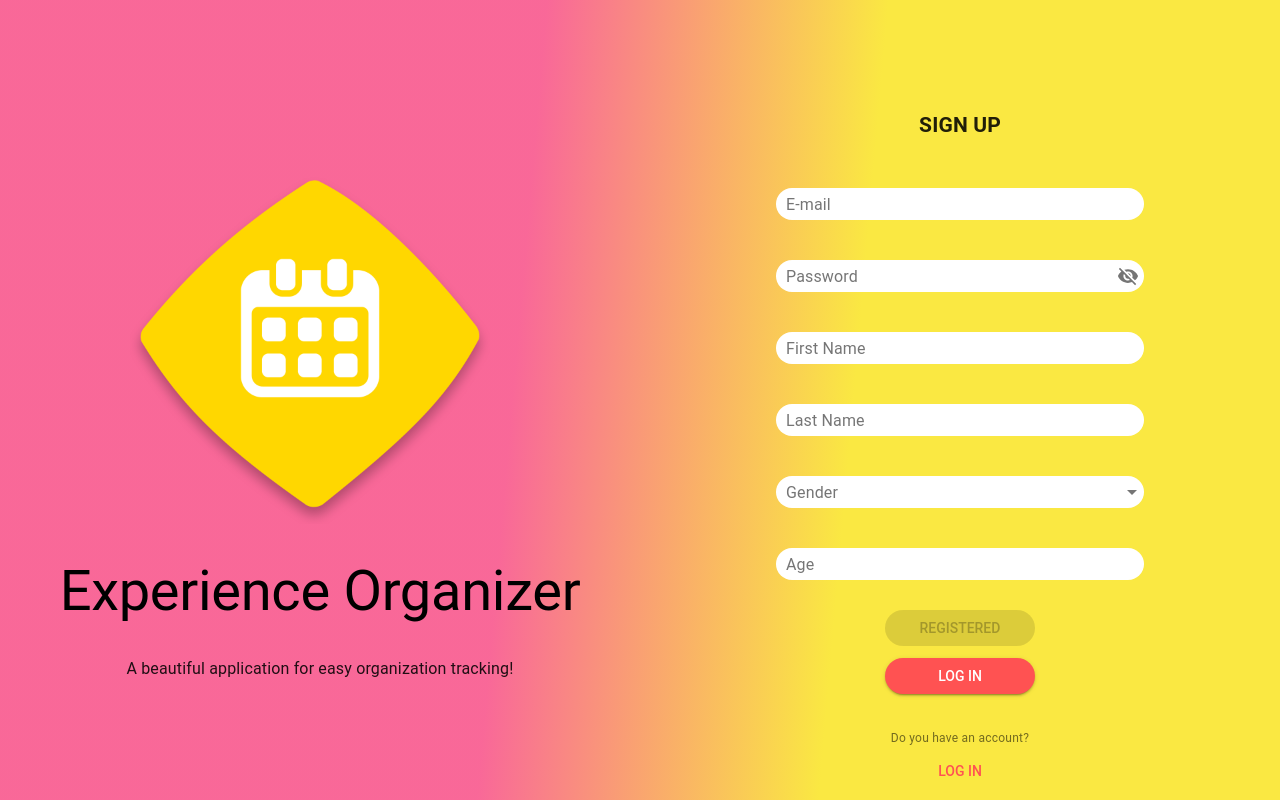
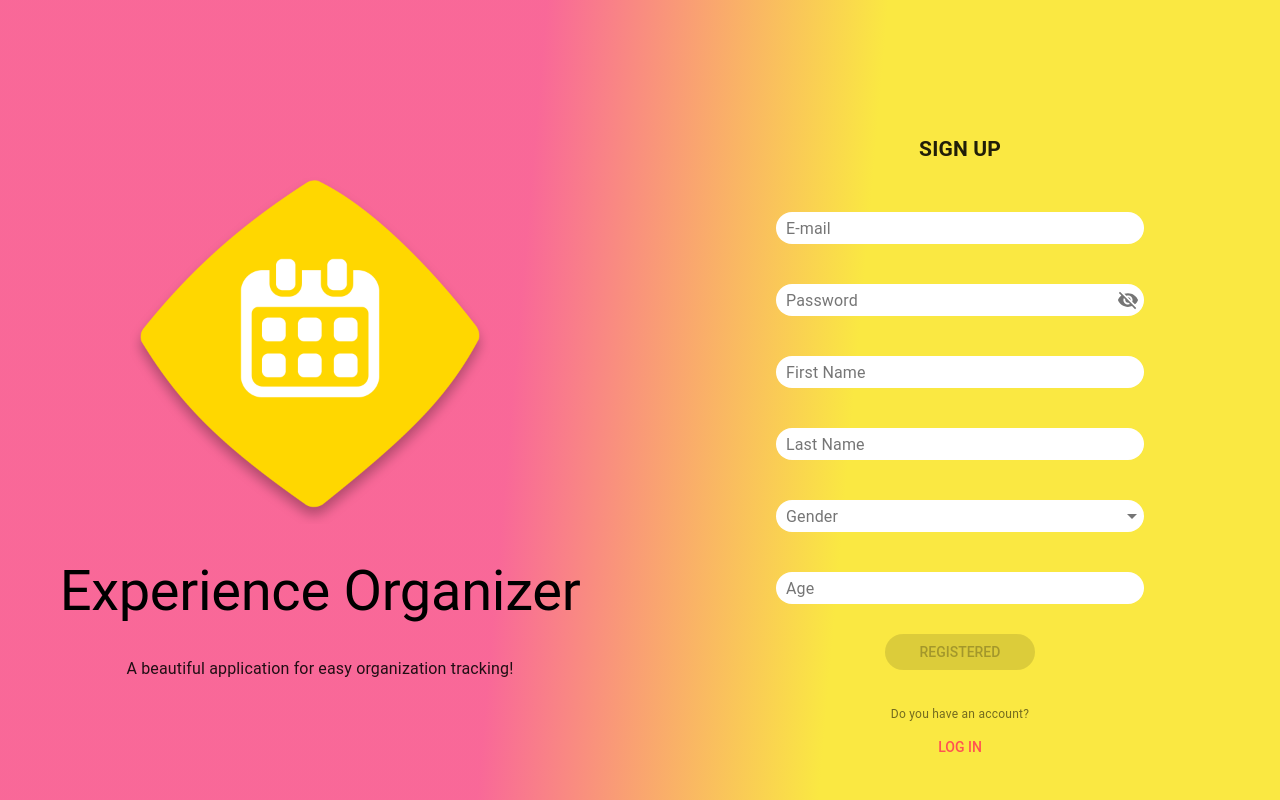
Before and after one commit to aleksandar9999a/experience-organization, a Vue app: page /auth in a window 1280 px wide. Both pictures are taken after a click on the button "REGISTER". Shown: the top 800 px of the page. Built offline with nearby package versions, Linux system fonts and the light colour scheme; no server answers; what vuefire would draw is missing.

Commit message:
Remove button log in

```diff
--- a/src/components/auth/SignUp.vue
+++ b/src/components/auth/SignUp.vue
@@ -71,9 +71,6 @@
       <div class="actions md-layout md-alignment-center">
         <md-button class="md-raised md-primary" @click="registered" :disabled="this.$v.$invalid">Registered</md-button>
       </div>
-      <div class="actions md-layout md-alignment-center">
-        <md-button class="md-raised md-accent" @click="log">Log In</md-button>
-      </div>
     </div>
   </div>
 </template>
@@ -127,9 +124,6 @@ export default {
       } else {
         addNotification('Form is invalid!');
       }
-    },
-    log() {
-      this.$store.commit("changeRegOrLog");
     }
   }
 };
```
